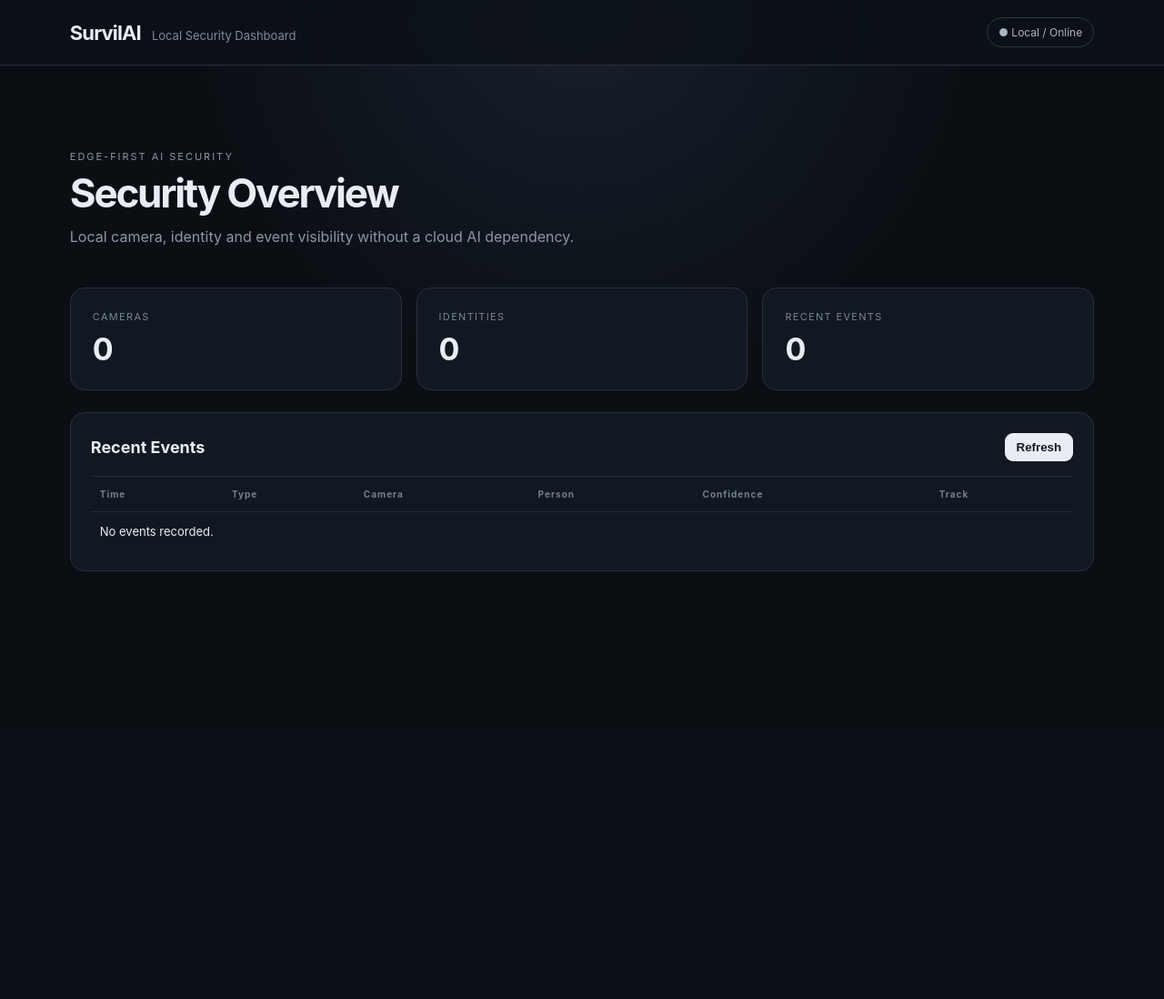
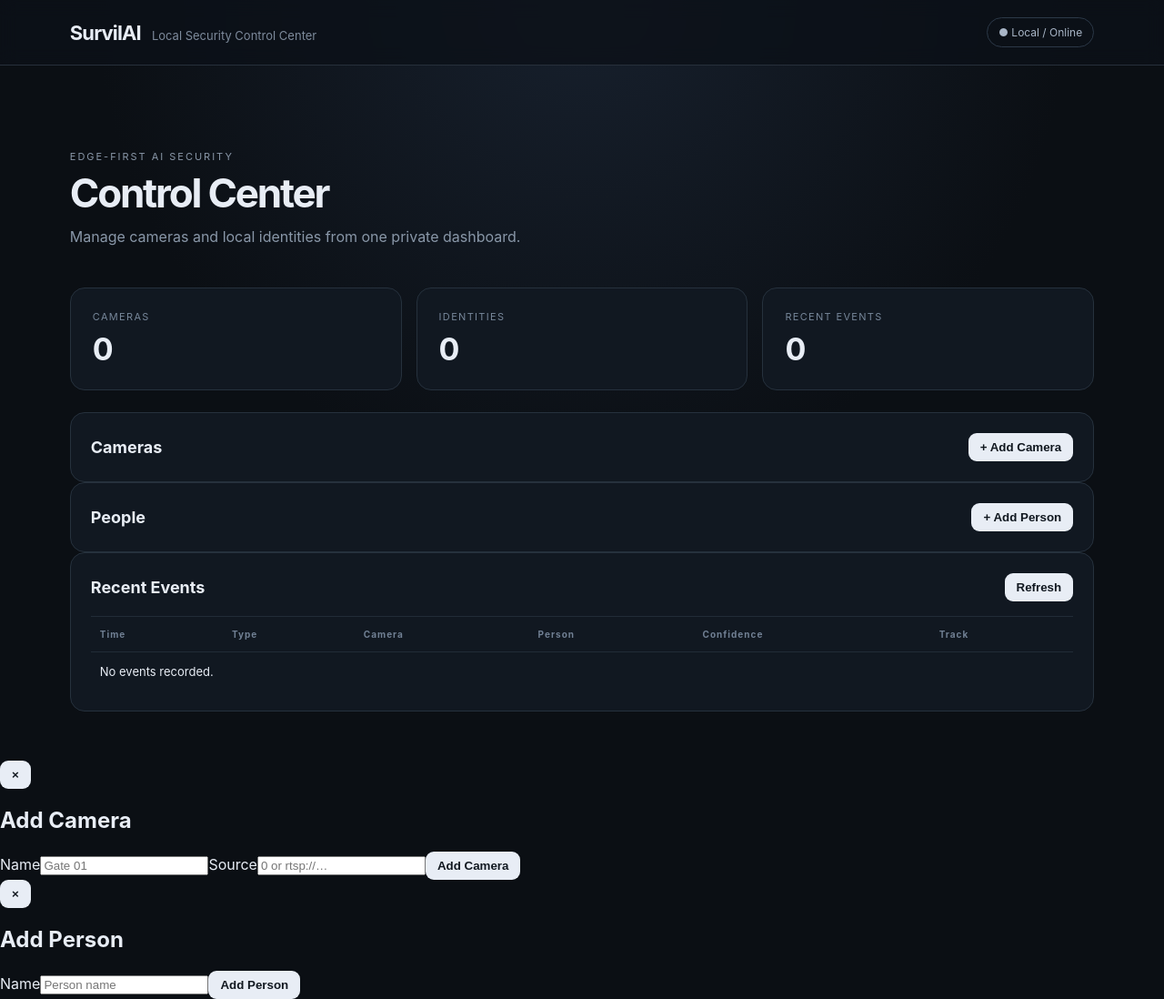
Before and after one commit to Vikash222/SurvilAI-2, a Flask app: page / in a window 1280 px wide. Shown: the whole page at 91% size. Before the commit the page ends 628 px from the top, so only its background shows below. Run offline with Flask 3, Linux system fonts and the light colour scheme; data that the repository does not hold is empty.

Commit message:
feat(phase8): add camera and person management UI

```diff
--- a/dashboard/templates/index.html
+++ b/dashboard/templates/index.html
@@ -1,27 +1,11 @@
 <!doctype html>
-<html lang="en">
-<head>
-  <meta charset="utf-8">
-  <meta name="viewport" content="width=device-width, initial-scale=1">
-  <title>SurvilAI Dashboard</title>
-  <link rel="stylesheet" href="/static/app.css">
-</head>
-<body>
-  <header class="topbar">
-    <div><strong>SurvilAI</strong><span>Local Security Dashboard</span></div>
-    <div id="health" class="pill">Checking…</div>
-  </header>
-  <main>
-    <section class="hero">
-      <div><p class="eyebrow">EDGE-FIRST AI SECURITY</p><h1>Security Overview</h1><p>Local camera, identity and event visibility without a cloud AI dependency.</p></div>
-    </section>
-    <section class="cards">
-      <article><small>CAMERAS</small><strong id="camera-count">0</strong></article>
-      <article><small>IDENTITIES</small><strong id="people-count">0</strong></article>
-      <article><small>RECENT EVENTS</small><strong id="event-count">0</strong></article>
-    </section>
-    <section class="panel"><div class="panel-head"><h2>Recent Events</h2><button onclick="load()">Refresh</button></div><div class="table-wrap"><table><thead><tr><th>Time</th><th>Type</th><th>Camera</th><th>Person</th><th>Confidence</th><th>Track</th></tr></thead><tbody id="events"><tr><td colspan="6">Loading…</td></tr></tbody></table></div></section>
-  </main>
-  <script src="/static/app.js"></script>
-</body>
-</html>
+<html lang="en"><head><meta charset="utf-8"><meta name="viewport" content="width=device-width,initial-scale=1"><title>SurvilAI Control Center</title><link rel="stylesheet" href="/static/app.css"></head>
+<body><header class="topbar"><div><strong>SurvilAI</strong><span>Local Security Control Center</span></div><div id="health" class="pill">Checking…</div></header>
+<main><section class="hero"><p class="eyebrow">EDGE-FIRST AI SECURITY</p><h1>Control Center</h1><p>Manage cameras and local identities from one private dashboard.</p></section>
+<section class="cards"><article><small>CAMERAS</small><strong id="camera-count">0</strong></article><article><small>IDENTITIES</small><strong id="people-count">0</strong></article><article><small>RECENT EVENTS</small><strong id="event-count">0</strong></article></section>
+<div class="grid"><section class="panel"><div class="panel-head"><h2>Cameras</h2><button onclick="openModal('camera-modal')">+ Add Camera</button></div><div id="cameras" class="list"></div></section>
+<section class="panel"><div class="panel-head"><h2>People</h2><button onclick="openModal('person-modal')">+ Add Person</button></div><div id="people" class="list"></div></section></div>
+<section class="panel"><div class="panel-head"><h2>Recent Events</h2><button onclick="load()">Refresh</button></div><div class="table-wrap"><table><thead><tr><th>Time</th><th>Type</th><th>Camera</th><th>Person</th><th>Confidence</th><th>Track</th></tr></thead><tbody id="events"><tr><td colspan="6">Loading…</td></tr></tbody></table></div></section></main>
+<div id="camera-modal" class="modal"><form class="dialog" onsubmit="addCamera(event)"><button type="button" class="close" onclick="closeModal('camera-modal')">×</button><h2>Add Camera</h2><label>Name<input id="camera-name" required placeholder="Gate 01"></label><label>Source<input id="camera-source" required placeholder="0 or rtsp://…"></label><button>Add Camera</button></form></div>
+<div id="person-modal" class="modal"><form class="dialog" onsubmit="addPerson(event)"><button type="button" class="close" onclick="closeModal('person-modal')">×</button><h2>Add Person</h2><label>Name<input id="person-name" required placeholder="Person name"></label><button>Add Person</button></form></div>
+<script src="/static/app.js"></script></body></html>
```
